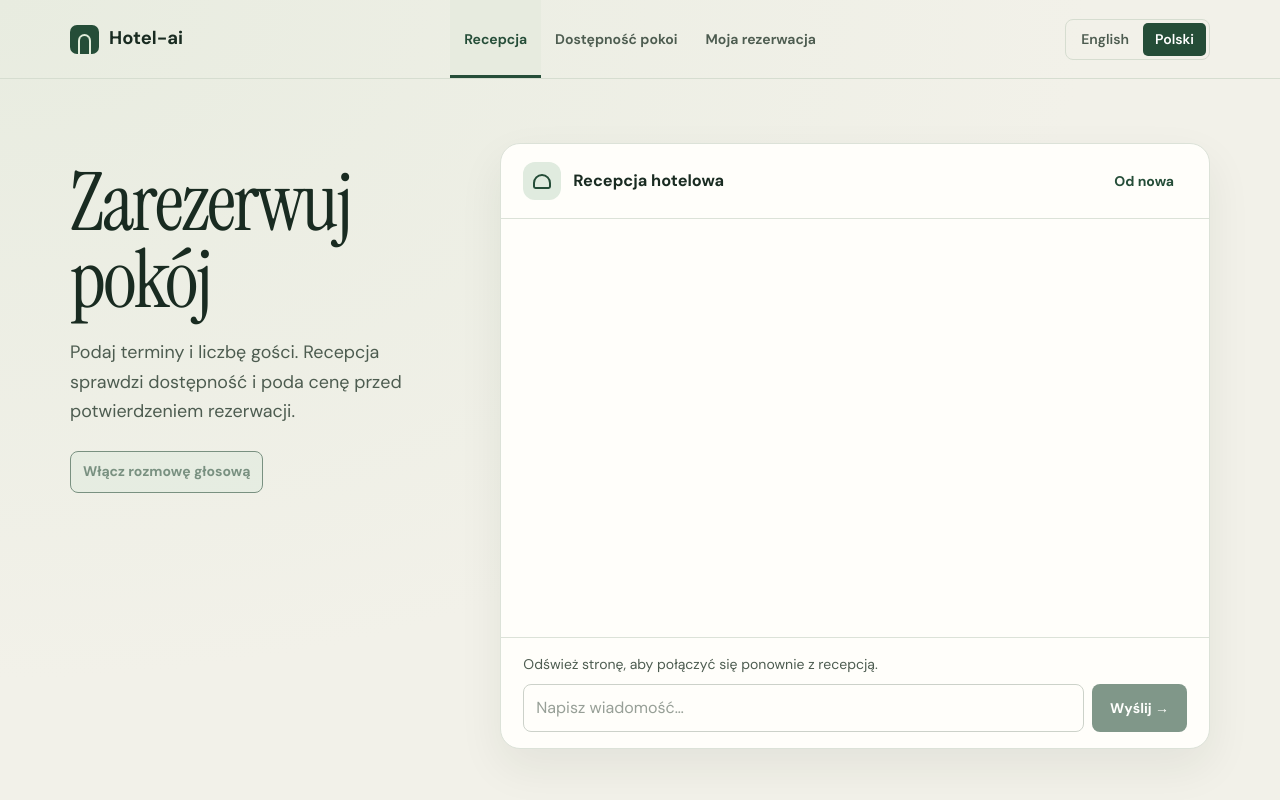
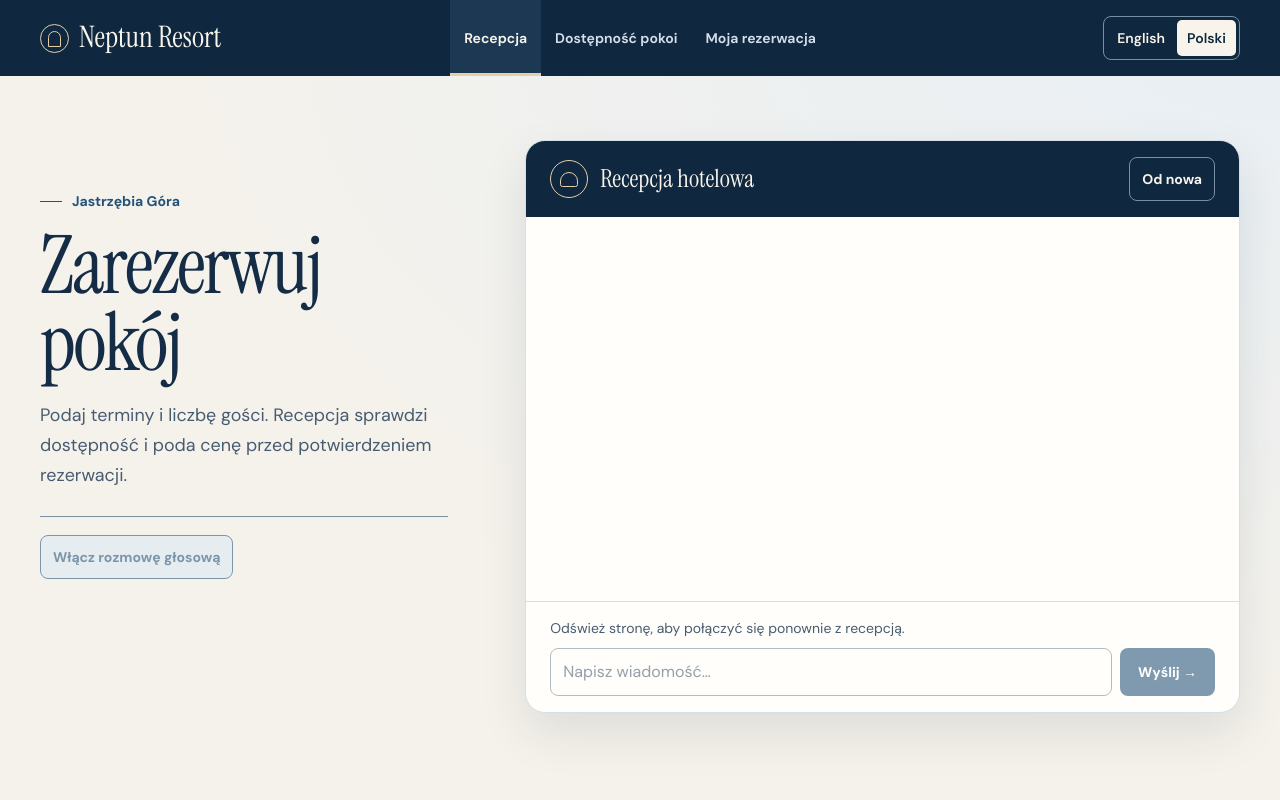
Before and after one commit to michalfrackowiak/hotel-ai, a Django app: page / in a window 1280 px wide. Run offline with Django 5.2, Linux system fonts and the light colour scheme.

Commit message:
Refresh guest reception and booking styles (#84)
Co-authored-by: micha <buhahahaha@gmail.com>

```diff
--- a/reception/static/reception/reception.css
+++ b/reception/static/reception/reception.css
@@ -30,17 +30,21 @@
 }
 
 :root {
-    --canvas: #f2f1e9;
+    --canvas: #f5f2eb;
     --paper: #fffefa;
-    --ink: #192b21;
-    --muted: #4d5c50;
-    --accent: #254d38;
-    --accent-hover: #193a2a;
-    --assistant: #f1f2ec;
-    --guest: #e0ebdf;
-    --line: #dce2d8;
-    --field-border: #a8b2a6;
-    --content-width: 1140px;
+    --ink: #142c46;
+    --muted: #485c71;
+    --navy: #10283f;
+    --accent: #24537a;
+    --accent-hover: #173d60;
+    --assistant: #eef3f7;
+    --guest: #dceaf6;
+    --line: #d4dfe8;
+    --field-border: #7c8ea1;
+    --sand: #e4cfa8;
+    --on-navy: #f8f4eb;
+    --panel-shadow: 0 20px 48px rgb(16 40 63 / 10%);
+    --content-width: 1200px;
 }
 
 *, *::before, *::after {
@@ -54,7 +58,7 @@
 body {
     margin: 0;
     min-height: 100vh;
-    background: radial-gradient(ellipse at top left, #e8ece0 0%, var(--canvas) 60%);
+    background: radial-gradient(ellipse at top right, #e8eff5, transparent 65%), var(--canvas);
     color: var(--ink);
     font-family: "DM Sans", system-ui, sans-serif;
     font-size: 1rem;
@@ -67,11 +71,19 @@ body {
 }
 
 .voice-controls {
-    margin-top: 24px;
+    display: flex;
+    flex-wrap: wrap;
+    align-items: center;
+    gap: 8px;
+    margin-top: 26px;
+    padding-top: 18px;
+    border-top: 1px solid var(--field-border);
 }
 
-#voice-status {
-    margin: 8px 0 0;
+#voice-status,
+#voice-privacy {
+    flex-basis: 100%;
+    margin: 0;
     color: var(--muted);
     font-size: .875rem;
 }
@@ -95,7 +107,12 @@ button:disabled, input:disabled {
 }
 
 .site-header {
-    border-bottom: 1px solid #d6ddd0;
+    background: var(--navy);
+    color: var(--on-navy);
+}
+
+.site-header :focus-visible {
+    outline-color: var(--sand);
 }
 
 .site-bar,
@@ -106,10 +123,10 @@ button:disabled, input:disabled {
 
 .site-bar {
     display: grid;
-    grid-template-columns: 1fr auto 1fr;
+    grid-template-columns: minmax(max-content, 1fr) auto minmax(max-content, 1fr);
     align-items: center;
     gap: 10px 16px;
-    min-height: 78px;
+    min-height: 76px;
 }
 
 .site-tabs {
@@ -123,7 +140,7 @@ button:disabled, input:disabled {
     align-items: center;
     padding: 0 14px;
     border-block: 3px solid transparent;
-    color: var(--muted);
+    color: #d2deea;
     font-size: .875rem;
     font-weight: 650;
     text-decoration: none;
@@ -131,20 +148,19 @@ button:disabled, input:disabled {
 
 .site-tabs a:hover,
 .site-tabs a[aria-current="page"] {
-    color: var(--accent);
-    background: #e7ebdf;
+    color: var(--on-navy);
+    background: #1c3853;
 }
 
 .site-tabs a[aria-current="page"] {
-    border-bottom-color: var(--accent);
+    border-bottom-color: var(--sand);
 }
 
 .wordmark {
     display: flex;
     align-items: center;
     gap: 10px;
-    font-size: 1.15rem;
-    font-weight: 700;
+    font: 400 clamp(1.4rem, 2.5vw, 1.85rem)/1 "Instrument Serif", Georgia, serif;
 }
 
 .brand-mark {
@@ -152,16 +168,17 @@ button:disabled, input:disabled {
     width: 29px;
     height: 29px;
     place-items: end center;
-    border-radius: 7px;
-    background: var(--accent);
+    flex: none;
+    border: 1px solid var(--sand);
+    border-radius: 50%;
 }
 
 .brand-mark::after {
     content: "";
     width: 13px;
-    height: 20px;
-    border: 2px solid #e2eddb;
-    border-bottom: 0;
+    height: 16px;
+    margin-bottom: 5px;
+    border: 1px solid var(--sand);
     border-radius: 12px 12px 0 0;
 }
 
@@ -170,39 +187,58 @@ button:disabled, input:disabled {
     justify-self: end;
     gap: 2px;
     padding: 3px;
-    border: 1px solid #d6ddd0;
+    border: 1px solid #7890a5;
     border-radius: 8px;
 }
 
 .languages a {
-    padding: 6px 12px;
+    display: grid;
+    min-height: 36px;
+    place-items: center;
+    padding: 5px 10px;
     border-radius: 5px;
-    color: var(--muted);
+    color: var(--on-navy);
     font-size: .875rem;
     font-weight: 600;
     text-decoration: none;
 }
 
 .languages a[aria-current] {
-    background: var(--accent);
-    color: white;
+    background: var(--on-navy);
+    color: var(--navy);
 }
 
 .languages a:not([aria-current]):hover {
-    background: #e1e6db;
-    color: var(--ink);
+    background: #284868;
 }
 
 .booking-layout {
     display: grid;
-    grid-template-columns: minmax(230px, .8fr) minmax(0, 1.55fr);
+    grid-template-columns: minmax(0, .8fr) minmax(0, 1.4fr);
     align-items: start;
-    gap: clamp(32px, 5vw, 74px);
+    gap: clamp(32px, 6vw, 92px);
     padding-block: clamp(44px, 8vh, 90px) 44px;
 }
 
 .intro {
-    padding-top: 22px;
+    min-width: 0;
+    padding-top: clamp(20px, 4vw, 54px);
+}
+
+.property-location {
+    display: flex;
+    align-items: center;
+    gap: 10px;
+    margin-bottom: 16px;
+    color: var(--accent);
+    font-size: .875rem;
+    font-weight: 700;
+}
+
+.property-location::before {
+    content: "";
+    flex: 0 0 22px;
+    border-top: 1px solid currentColor;
 }
 
 .intro h1 {
@@ -223,13 +259,11 @@ button:disabled, input:disabled {
 .chat-panel {
     display: flex;
     flex-direction: column;
-    min-height: 490px;
-    height: min(680px, calc(100dvh - 194px));
-    overflow: hidden;
+    min-width: 0;
     border: 1px solid var(--line);
     border-radius: 20px;
     background: var(--paper);
-    box-shadow: 0 18px 45px #192b2112;
+    box-shadow: var(--panel-shadow);
 }
 
 .booking-lookup {
@@ -384,7 +418,7 @@ button:disabled, input:disabled {
 .chat-header,
 .chat-footer {
     flex: none;
-    padding: 16px 22px;
+    padding: 16px 24px;
 }
 
 .chat-header {
@@ -392,7 +426,22 @@ button:disabled, input:disabled {
     justify-content: space-between;
     align-items: center;
     gap: 10px;
-    border-bottom: 1px solid var(--line);
+    border-radius: 19px 19px 0 0;
+    background: var(--navy);
+    color: var(--on-navy);
+}
+
+.chat-header :focus-visible {
+    outline-color: var(--sand);
+}
+
+.chat-header .quiet-button {
+    border-color: #7890a5;
+    color: inherit;
+}
+
+.chat-header .quiet-button:hover:enabled {
+    background: #284868;
 }
 
 .chat-heading {
@@ -403,8 +452,7 @@ button:disabled, input:disabled {
 
 .chat-heading h2 {
     margin: 0;
-    font-size: 1.02rem;
-    font-weight: 700;
+    font: 400 1.55rem/1.05 "Instrument Serif", Georgia, serif;
 }
 
 .reception-mark {
@@ -413,22 +461,22 @@ button:disabled, input:disabled {
     width: 38px;
     height: 38px;
     place-items: center;
-    border-radius: 12px;
-    background: var(--guest);
+    border-radius: 50%;
+    border: 1px solid var(--sand);
 }
 
 .reception-mark::after {
     content: "";
     width: 18px;
     height: 15px;
-    border: 2px solid var(--accent);
+    border: 1px solid var(--sand);
     border-radius: 11px 11px 3px 3px;
 }
 
 .quiet-button,
 .confirm-button,
 .send-button {
-    min-height: 42px;
+    min-height: 44px;
     border: 1px solid transparent;
     border-radius: 8px;
     padding: 7px 12px;
@@ -460,18 +509,16 @@ button:disabled, input:disabled {
     padding-inline: 17px;
     background: var(--accent);
     color: white;
-    white-space: nowrap;
 }
 
-.send-button:hover:enabled {
+.send-button:hover:enabled,
+.send-button.booking-link:hover {
     background: var(--accent-hover);
 }
 
 .chat-log {
-    flex: 1;
-    min-height: 0;
+    height: clamp(290px, 48dvh, 490px);
     overflow-y: auto;
-    overscroll-behavior-y: contain;
 }
 
 .chat-log:focus-visible {
@@ -484,12 +531,12 @@ button:disabled, input:disabled {
     align-items: flex-start;
     gap: 12px;
     margin: 0;
-    padding: 22px;
+    padding: 22px 24px;
     list-style: none;
 }
 
 .message {
-    max-width: min(88%, 60ch);
+    max-width: min(92%, 60ch);
     padding: 11px 15px;
     border-radius: 14px;
     white-space: pre-wrap;
--- a/reception/templates/reception/_header.html
+++ b/reception/templates/reception/_header.html
@@ -4,7 +4,7 @@
 {% url 'reception-reserve' as reserve_url %}
 <header class="site-header">
     <div class="site-bar">
-        <span class="wordmark"><span class="brand-mark" aria-hidden="true"></span>Hotel-ai</span>
+        <span class="wordmark"><span class="brand-mark" aria-hidden="true"></span>Neptun Resort</span>
         <nav class="site-tabs" aria-label="{% if language == 'pl' %}Nawigacja główna{% else %}Main navigation{% endif %}">
             <a href="{{ reception_url }}?lang={{ language }}"{% if active_page == 'reception' %} aria-current="page"{% endif %}>{% if language == "pl" %}Recepcja{% else %}Reception{% endif %}</a>
             <a href="{{ availability_url }}{% if language == 'pl' %}?lang=pl{% endif %}"{% if active_page == 'availability' %} aria-current="page"{% endif %}>{% if language == "pl" %}Dostępność pokoi{% else %}Room availability{% endif %}</a>
--- a/reception/templates/reception/availability.html
+++ b/reception/templates/reception/availability.html
@@ -5,7 +5,7 @@
     <meta charset="utf-8">
     <meta name="viewport" content="width=device-width, initial-scale=1">
     <meta name="color-scheme" content="light">
-    <title>{% if language == "pl" %}Dostępność pokoi{% else %}Room availability{% endif %} · Hotel-ai</title>
+    <title>{% if language == "pl" %}Dostępność pokoi{% else %}Room availability{% endif %} · Neptun Resort</title>
     <link rel="stylesheet" href="{% static 'reception/reception.css' %}">
 </head>
 <body>
--- a/reception/templates/reception/booking.html
+++ b/reception/templates/reception/booking.html
@@ -5,7 +5,7 @@
     <meta charset="utf-8">
     <meta name="viewport" content="width=device-width, initial-scale=1">
     <meta name="color-scheme" content="light">
-    <title>{% if language == "pl" %}Moja rezerwacja{% else %}My booking{% endif %} · Hotel-ai</title>
+    <title>{% if language == "pl" %}Moja rezerwacja{% else %}My booking{% endif %} · Neptun Resort</title>
     <link rel="stylesheet" href="{% static 'reception/reception.css' %}">
 </head>
 <body>
--- a/reception/templates/reception/index.html
+++ b/reception/templates/reception/index.html
@@ -5,7 +5,7 @@
     <meta charset="utf-8">
     <meta name="viewport" content="width=device-width, initial-scale=1">
     <meta name="color-scheme" content="light">
-    <title>{% if language == "pl" %}Rezerwacja pokoju{% else %}Book a room{% endif %} · Hotel-ai</title>
+    <title>{% if language == "pl" %}Rezerwacja pokoju{% else %}Book a room{% endif %} · Neptun Resort</title>
     <link rel="stylesheet" href="{% static 'reception/reception.css' %}">
     <script src="{% static 'reception/chat.js' %}?v=welcome-voice-timeout" defer></script>
     <script src="{% static 'reception/voice.js' %}?v=welcome-voice-timeout" defer></script>
@@ -14,6 +14,7 @@
     {% include "reception/_header.html" with active_page="reception" %}
     <main id="reception-app" data-language="{{ language }}" class="booking-layout">
         <section class="intro" aria-labelledby="booking-title">
+            <div class="property-location" lang="pl">Jastrzębia Góra</div>
             <h1 id="booking-title">{% if language == "pl" %}Zarezerwuj pokój{% else %}Book a room{% endif %}</h1>
             <p>{% if language == "pl" %}Podaj terminy i liczbę gości. Recepcja sprawdzi dostępność i poda cenę przed potwierdzeniem rezerwacji.{% else %}Share your dates and guest count. Reception will check availability and quote the price before you confirm.{% endif %}</p>
             <div class="voice-controls">
@@ -68,7 +69,7 @@
                     <button id="chat-send" class="send-button" type="submit" disabled><span>{% if language == "pl" %}Wyślij{% else %}Send{% endif %}</span><span aria-hidden="true"> →</span></button>
                 </form>
                 {% if parser_training_enabled %}
-                <p>{% if language == "pl" %}Recepcja może sprawdzać odpowiedzi rezerwacyjne, aby poprawiać rozpoznawanie danych. Odpowiedzi na pytania o dane kontaktowe są przechowywane do 30 dni.{% else %}Reception staff may review booking replies to improve parsing. Replies to contact questions are kept for up to 30 days.{% endif %}</p>
+                <p class="chat-notice">{% if language == "pl" %}Recepcja może sprawdzać odpowiedzi rezerwacyjne, aby poprawiać rozpoznawanie danych. Odpowiedzi na pytania o dane kontaktowe są przechowywane do 30 dni.{% else %}Reception staff may review booking replies to improve parsing. Replies to contact questions are kept for up to 30 days.{% endif %}</p>
                 {% endif %}
                 <noscript><p>{% if language == "pl" %}Włącz JavaScript, aby rozpocząć rozmowę.{% else %}Enable JavaScript to start the conversation.{% endif %}</p></noscript>
             </div>
--- a/reception/templates/reception/reserve.html
+++ b/reception/templates/reception/reserve.html
@@ -5,7 +5,7 @@
     <meta charset="utf-8">
     <meta name="viewport" content="width=device-width, initial-scale=1">
     <meta name="color-scheme" content="light">
-    <title>{% if language == "pl" %}Rezerwacja pokoju{% else %}Book a room{% endif %} · Hotel-ai</title>
+    <title>{% if language == "pl" %}Rezerwacja pokoju{% else %}Book a room{% endif %} · Neptun Resort</title>
     <link rel="stylesheet" href="{% static 'reception/reception.css' %}">
 </head>
 <body>
```
Also changed, not shown: other parts of reception/static/reception/reception.css (+43 -12 lines), docs/handoff.md (+8 -0 lines), docs/next-versions-roadmap.md (+2 -1 lines).
